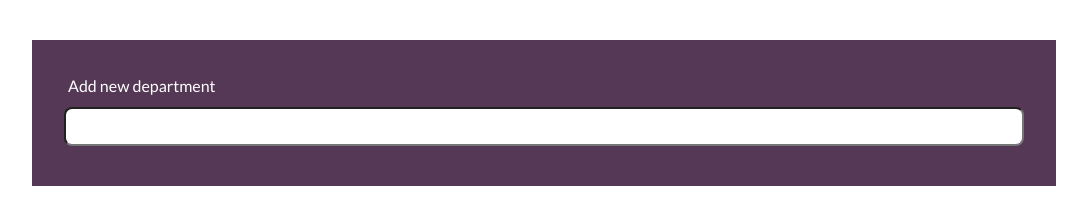
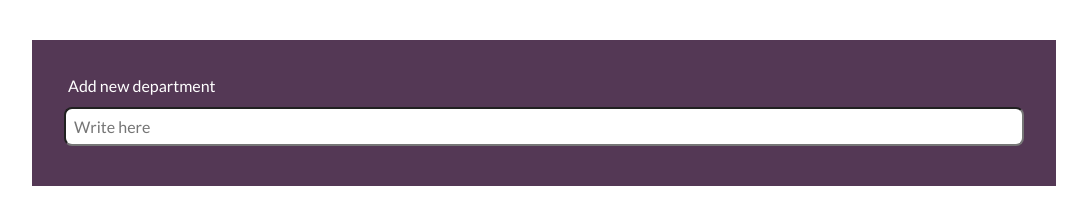
Before and after one commit to Tiinakoo/meal-planner, a React app in the folder packages/foodis/front-end/: page / in a window 1280 px wide. Shown: the top 197 px of the page, without its empty margins (96-1183 px from the left). Built offline with nearby package versions, Linux system fonts and the light colour scheme.

Commit message:
Start using translations

```diff
--- a/packages/foodis/front-end/src/departments/CreateDepartment.js
+++ b/packages/foodis/front-end/src/departments/CreateDepartment.js
@@ -2,16 +2,23 @@ import React from "react";
 import TextInput from "../components/shared/TextInput/TextInput";
 import { observer } from "mobx-react-lite";
 import InputWrapper from "../components/private/InputWrapper/InputWrapper";
+import translations from "../translations";
+import getLanguage from "../doings/getLanguage";
 
-const CreateDepartment = ({ createDepartmentModel }) => (
+const localTranslation = translations[getLanguage()];
+
+const CreateDepartment = ({ createDepartmentModel }) => {
+  return (
     <form>
-    <InputWrapper label="Add new department">
+      <InputWrapper label={localTranslation.addNewDepartment}>
         <TextInput
           model={createDepartmentModel.name}
+          placeholder={localTranslation.placeHolderForTextInput}
           data-department-name-input-test
         />
       </InputWrapper>
     </form>
   );
+};
 
 export default observer(CreateDepartment);
--- /dev/null
+++ b/packages/foodis/front-end/src/translations.js
@@ -0,0 +1,10 @@
+export default {
+  en: {
+    addNewDepartment: "Add new department",
+    placeHolderForTextInput: "Write here",
+  },
+  fi: {
+    addNewDepartment: "Lisää uusi osasto",
+    placeHolderForTextInput: "Kirjoita tähän",
+  },
+};
```
Also changed, not shown: 1 other file (tests, documents, lock files or other folders). Lines whose indentation alone changed are shown as unchanged.
